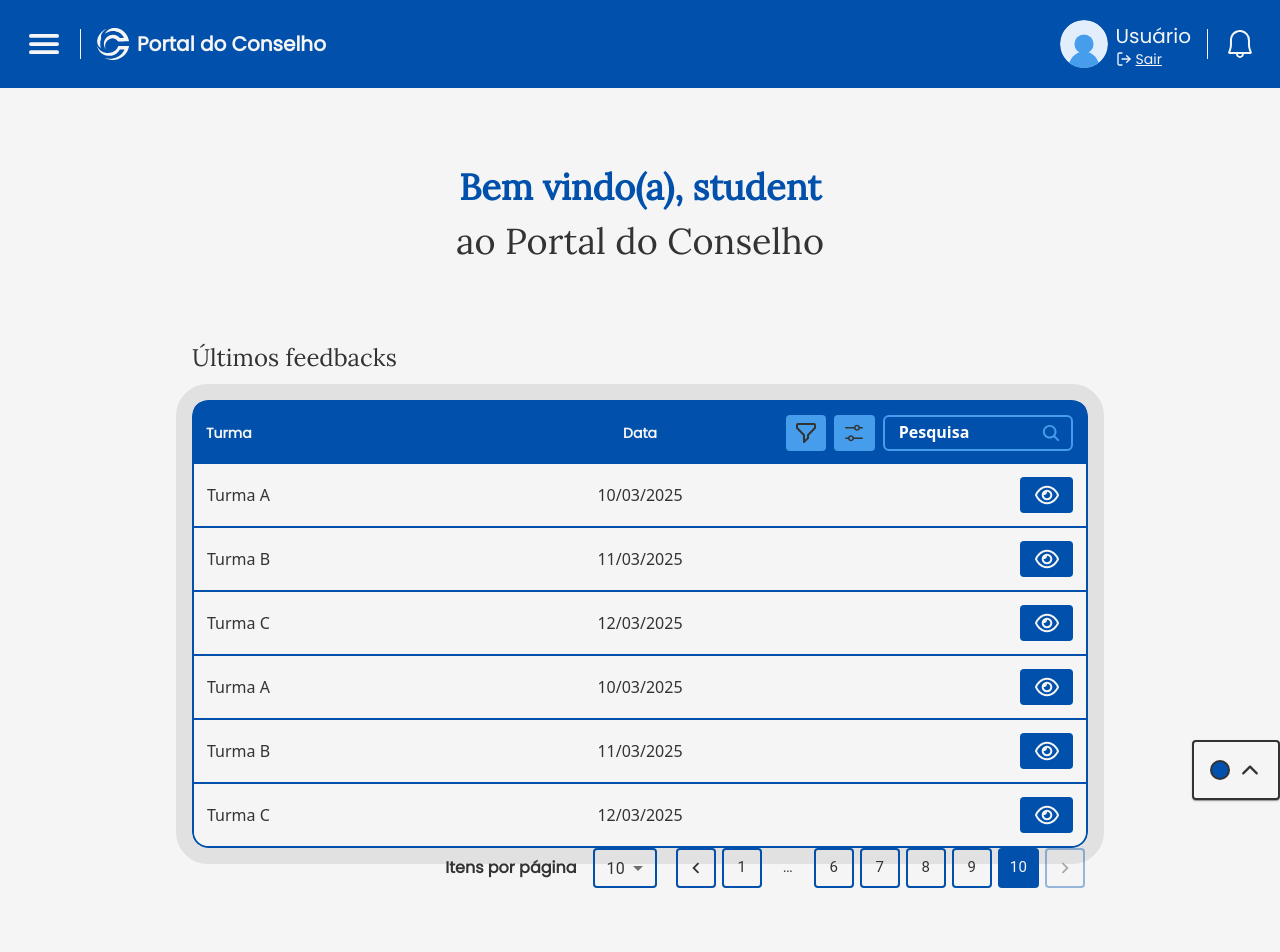
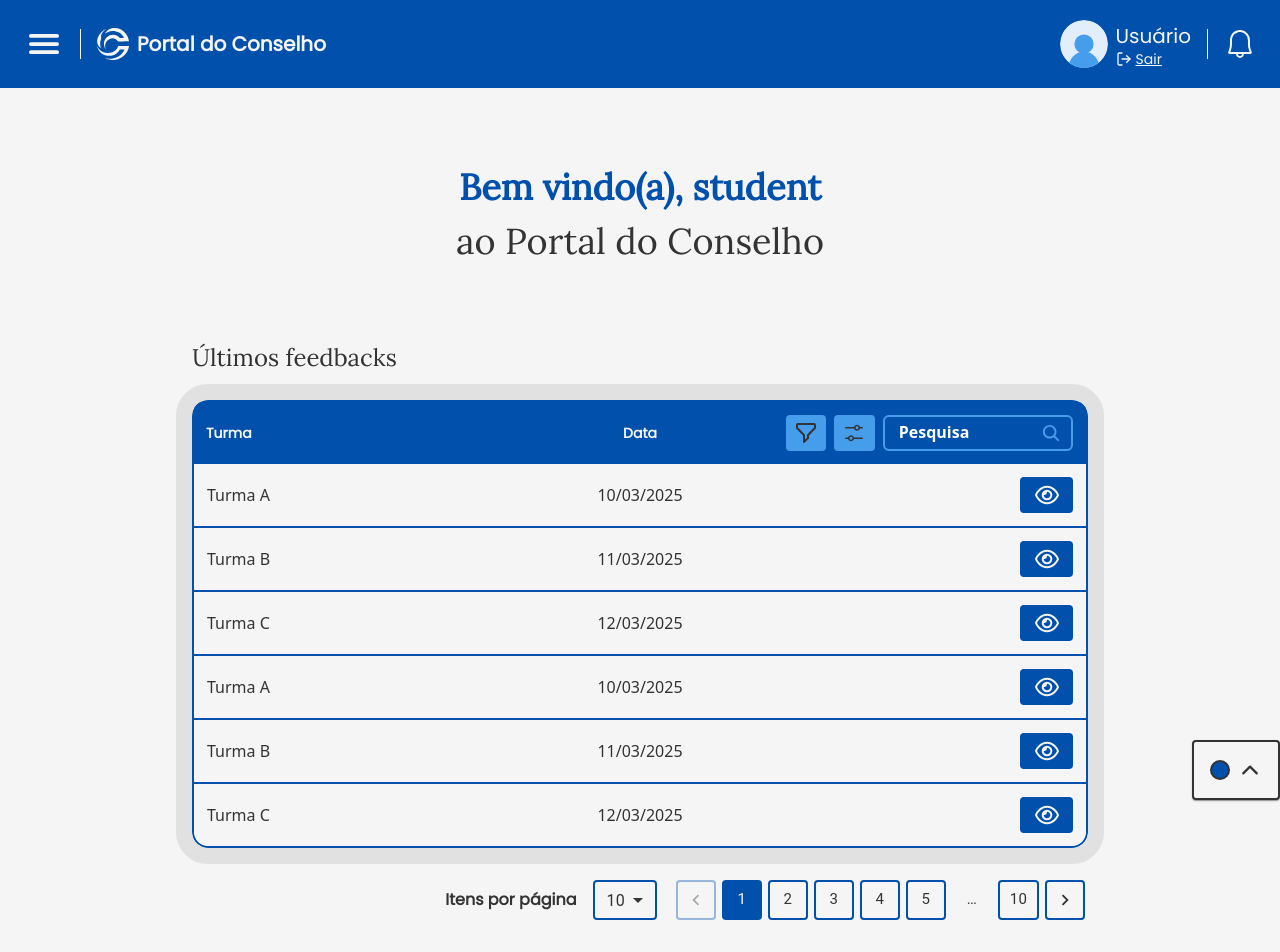
Before and after one commit to Hivqs79/Portal_do_Conselho, a Next.js app in the folder front/app/: page / in a window 1280 px wide. Shown: the top 952 px of the page. Built offline with nearby package versions, Linux system fonts and the light colour scheme.

Commit message:
:construction: feat: Init the table integration with pagination

```diff
--- a/front/app/app/InnerLayout.tsx
+++ b/front/app/app/InnerLayout.tsx
@@ -40,7 +40,7 @@ function CoreLayout({ children }: { children: ReactElement }) {
         {!isLoginPage ? (
           <>
             <Header variant={role} />
-            <Box className="flex flex-col mb-32 mx-[15%]">
+            <Box className="flex flex-col mb-24 mx-[15%]">
               {children}
             </Box>
           </>
--- a/front/app/app/page.tsx
+++ b/front/app/app/page.tsx
@@ -1,8 +1,10 @@
+"use client";
 import PaginationTable from "@/components/table/Pagination";
 import Table from "@/components/table/Table";
 import Title from "@/components/Title";
 import { TableContent } from "@/interfaces/TableContent";
 import { Box, Typography } from "@mui/material";
+import { useState } from "react";
 
 const tableContent: TableContent = {
   headers: [
@@ -45,6 +47,10 @@ const tableContent: TableContent = {
 
 
 export default function Home() {
+	const [page, setPage] = useState(1);
+	const [count, setCount] = useState(10);
+	const [rowsPerPage, setRowsPerPage] = useState(10);
+
 	const rowButtons: TableRowButtons = {
 		visualizeIconButton: true,
 	}
@@ -61,7 +67,14 @@ export default function Home() {
 				<Typography variant="h6_title">Últimos feedbacks</Typography>
 			</Box>
 			<Table content={tableContent} headerButtons={headerButtons} rowButtons={rowButtons} />
-			<PaginationTable />
+			<PaginationTable
+				page={page}
+				setPage={setPage}
+				count={count}
+				setCount={setCount}
+				rowsPerPage={rowsPerPage}
+				setRowsPerPage={setRowsPerPage}
+			/>
 		</Box>
   	);
 }
--- a/front/app/components/table/Pagination.tsx
+++ b/front/app/components/table/Pagination.tsx
@@ -1,17 +1,27 @@
+"use client";
 import { Box, MenuItem, Pagination, Select, Typography } from "@mui/material";
 import { useEffect, useState } from "react";
 
-export default function PaginationTable() {
-    const [page, setPage] = useState(10);
-    const [count, setCount] = useState(10);
-    const [rowsPerPage, setRowsPerPage] = useState(10);
+interface PaginationTableProps {
+    page: number;
+    setPage: (page: number) => void;
+    count: number;
+    setCount: (count: number) => void;
+    rowsPerPage: number;
+    setRowsPerPage: (rowsPerPage: number) => void;
+}
+
+export default function PaginationTable({
+    page,
+    setPage,
+    count,
+    setCount,
+    rowsPerPage,
+    setRowsPerPage
+}: PaginationTableProps) {
     const [isMedium, setIsMedium] = useState(window.innerWidth < 700);
     const [isSmall, setIsSmall] = useState(window.innerWidth < 600);
     const [isTiny, setIsTiny] = useState(window.innerWidth < 450);
-
-    useEffect(() => {
-        setCount(10);
-    }, []);
 
     useEffect(() => {
         const handleResize = () => {
@@ -30,7 +40,7 @@ export default function PaginationTable() {
 
 
     return (
-        <Box className="!flex !flex-col-reverse !w-full !items-end lg:!justify-end lg:!flex-row lg:items-center">
+        <Box className="!flex !flex-col-reverse !w-full !mt-8  !items-end lg:!justify-end lg:!flex-row lg:items-center">
             <Box className="!flex !flex-row items-center mt-4 lg:mt-0 lg:mr-4">
                 <Typography variant={isMedium ? "sm_text_bold" : "md_text_bold"} className="!mr-4">Itens por página</Typography>
                 <Select
--- a/front/app/components/table/Search.tsx
+++ b/front/app/components/table/Search.tsx
@@ -4,7 +4,7 @@ import { useThemeContext } from "@/hooks/useTheme";
 import Icon from "../Icon";
 
 interface SearchProps {
-    setSearch?: (term: string) => void;
+    setSearch?: (search: string) => void;
 }
 
 export default function Search({ setSearch }: SearchProps) {
--- a/front/app/theme/ThemeSettings.ts
+++ b/front/app/theme/ThemeSettings.ts
@@ -386,7 +386,14 @@ export default class ThemeSettings {
               borderWidth: "0px",
             },
           },
-        }
+        },
+        MuiSvgIcon: {
+          styleOverrides: {
+            root: {
+              fill: this.getContrastThemeColor(),
+            },
+          },
+        },
       },
     });
   }
```
